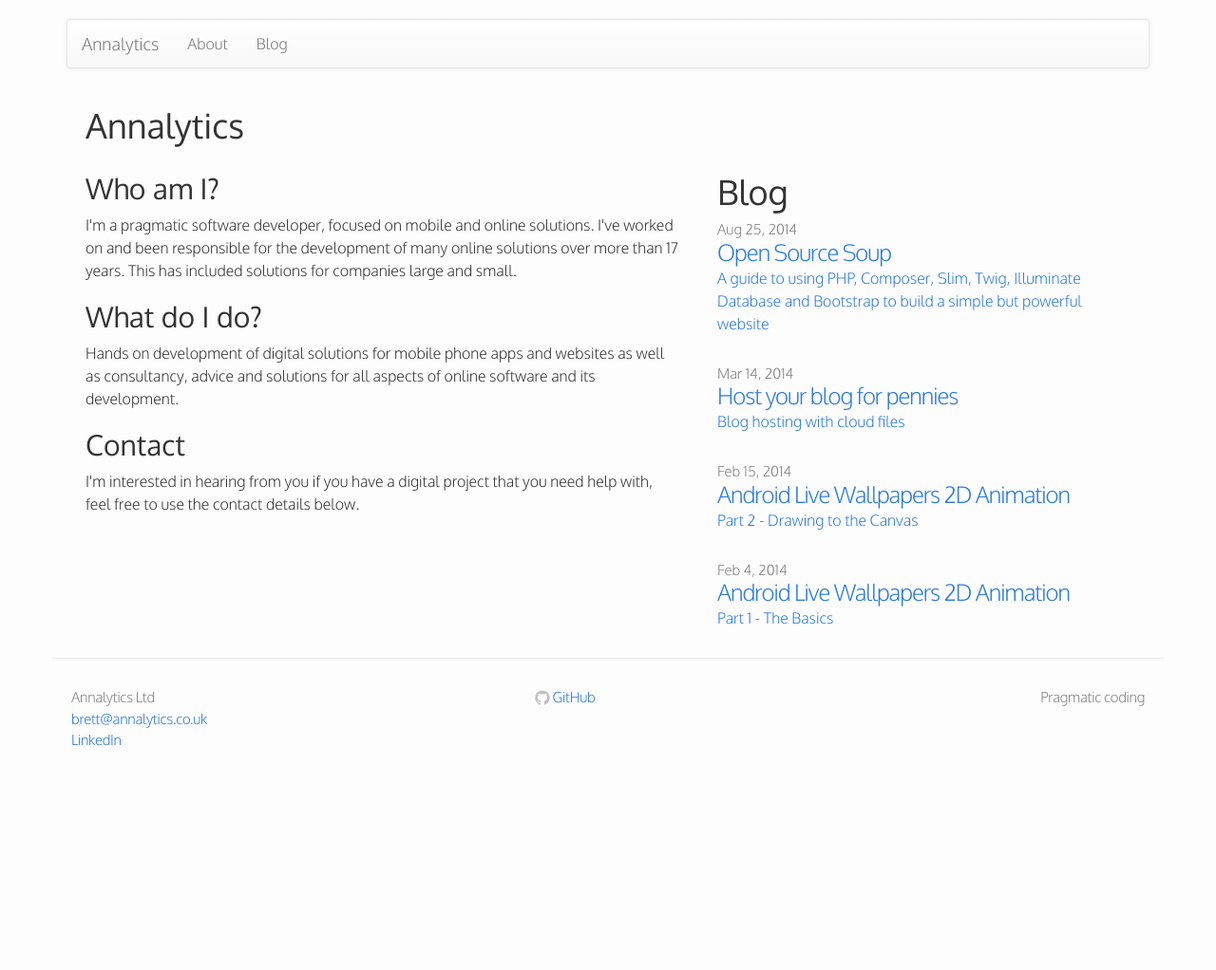
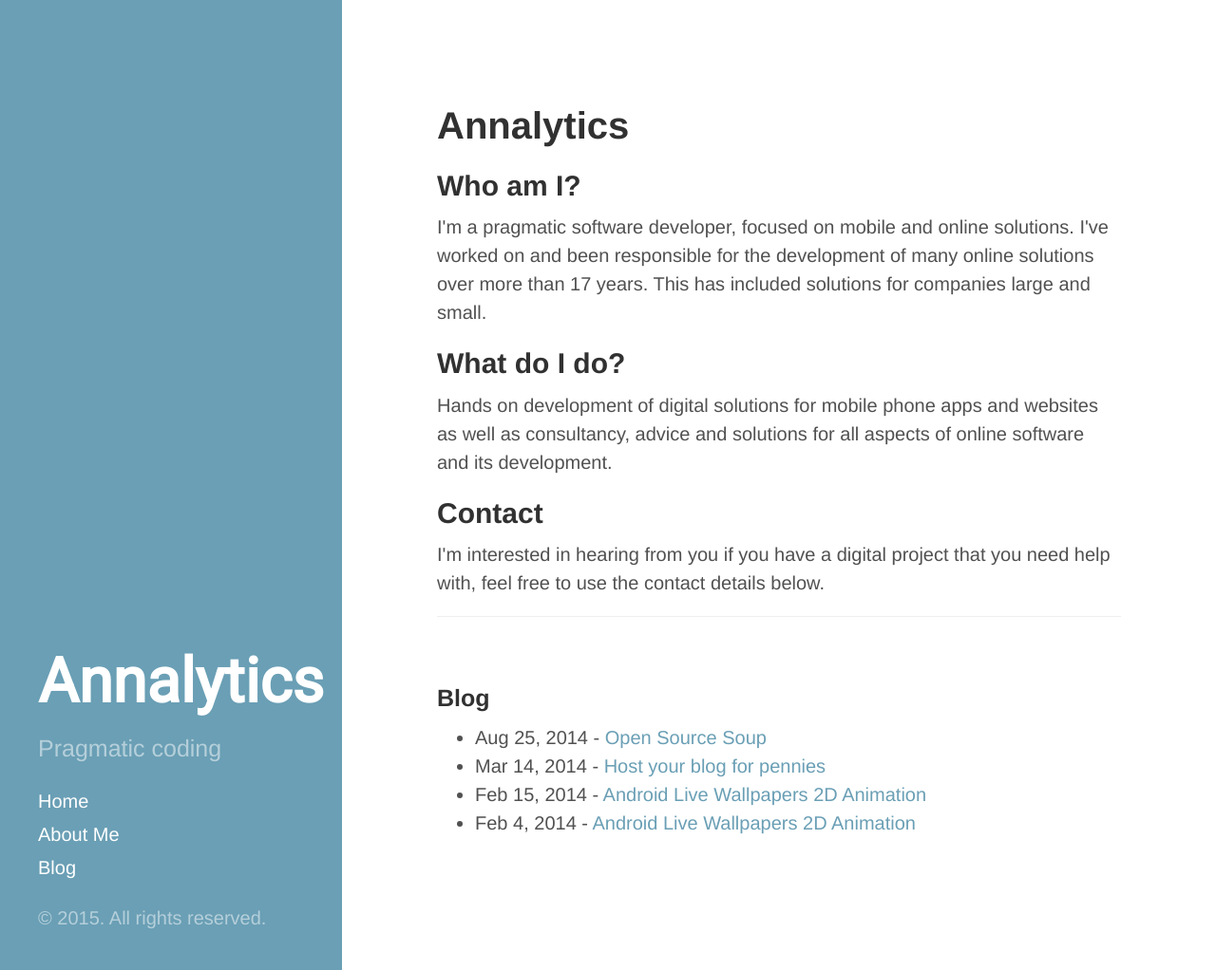
Before and after one commit to brettwold/brettwold.github.io, a Jekyll site: the page built from index.html, in a window 1280 px wide and 1022 px high. Shown: the whole window at 95% size. Built offline with Jekyll 4.4.1, drawn with Linux system fonts in a browser that asks for light colours; nearby versions of some CDN libraries.

Commit message:
Hyde updates

```diff
--- a/_includes/head.html
+++ b/_includes/head.html
@@ -1,17 +1,22 @@
 <head>
-    <meta charset="utf-8">
-    <meta http-equiv="X-UA-Compatible" content="IE=edge">
-    <title>{% if page.title %}{{ page.title }}{% else %}{{ site.title }}{% endif %}</title>
-    <meta name="viewport" content="width=device-width">
-    <meta name="description" content="{{ site.description }}">
-    <link rel="canonical" href="{{ page.url | replace:'index.html','' | prepend: site.baseurl | prepend: site.url }}">
+  <link href="http://gmpg.org/xfn/11" rel="profile">
+  <meta http-equiv="X-UA-Compatible" content="IE=edge">
+  <meta http-equiv="content-type" content="text/html; charset=utf-8">
 
+  <meta name="viewport" content="width=device-width, initial-scale=1.0, maximum-scale=1">
 
-	<link rel="stylesheet" href="//netdna.bootstrapcdn.com/bootstrap/3.1.1/css/bootstrap.min.css">
-	<link rel="stylesheet" href="//netdna.bootstrapcdn.com/bootstrap/3.1.1/css/bootstrap-theme.min.css">
-    <link rel="stylesheet" href="http://fonts.googleapis.com/css?family=Oxygen:400,700,300" type="text/css">
-    <link rel="stylesheet" href="{{ "/css/main.css" | prepend: site.baseurl }}">
+  <title>
+    {% if page.title == "Home" %}
+      {{ site.title }} &middot; {{ site.tagline }}
+    {% else %}
+      {{ page.title }} &middot; {{ site.title }}
+    {% endif %}
+  </title>
 
-    <script src="//ajax.googleapis.com/ajax/libs/jquery/1.11.0/jquery.min.js"></script>
-	<script src="//netdna.bootstrapcdn.com/bootstrap/3.1.1/js/bootstrap.min.js"></script>
+  <link rel="stylesheet" href="{{ site.baseurl }}/public/css/poole.css">
+  <link rel="stylesheet" href="{{ site.baseurl }}/public/css/syntax.css">
+  <link rel="stylesheet" href="{{ site.baseurl }}/public/css/hyde.css">
+  <link href='http://fonts.googleapis.com/css?family=Roboto' rel='stylesheet' type='text/css'>
+  <link rel="apple-touch-icon-precomposed" sizes="144x144" href="{{ site.baseurl }}/public/apple-touch-icon-144-precomposed.png">
+  <link rel="shortcut icon" href="{{ site.baseurl }}/public/favicon.ico">
 </head>
--- a/_layouts/default.html
+++ b/_layouts/default.html
@@ -1,17 +1,15 @@
 <!DOCTYPE html>
-<html lang="en">
+<html lang="en-us">
 
   {% include head.html %}
 
-    <body>
-    <div class="container">
-	    {% include header.html %}
+  <body class="theme-base-0d">
 
-	    <div class="page-content">
-	      {{ content }}
-	    </div>
-	</div>
+    {% include sidebar.html %}
 
-	{% include footer.html %}
-    </body>
+    <div class="content container">
+      {{ content }}
+    </div>
+
+  </body>
 </html>
--- a/about.html
+++ b/about.html
@@ -6,7 +6,7 @@ permalink: /about/
 onmenu: true
 ---
 
-  <div class="col-md-12">
+  <div>
     <p>I am a web and mobile application developer. I have been working in software for over 17 years and have worked on a variety of online and mobile projects for all sizes of company. I have a broad understanding of the technology and vendors of cloud based services/applications and can provide advice and implementation of new deployments to the cloud. I can provide advice and consultancy on digital strategy and have experience creating business cases for digital projects.</p>
     <p>I am especially interested in projects involving the development of applications for Android.</p>
 
--- a/css/main.css
+++ /dev/null
@@ -1,303 +0,0 @@
-/* Base */
-/* ----------------------------------------------------------*/
-
-* {
-  margin: 0;
-  padding: 0;
-}
-
-html, body { height: 100%; padding: 10px 0; }
-
-body {
-  font-family: 'Oxygen', sans-serif;
-  font-size: 16px;
-  line-height: 1.5;
-  font-weight: 300;
-  background-color: #fdfdfd;
-}
-
-a         { color: #2a7ae2; text-decoration: none; }
-a:hover   { color: #000; text-decoration: underline; }
-a:visited { color: #205caa; }
-
-
-.site-footer {
-  border-top: 1px solid #e8e8e8;
-  padding: 30px 0;
-}
-
-.footer-heading {
-  font-size: 18px;
-  font-weight: 300;
-  letter-spacing: -.5px;
-  margin-bottom: 15px;
-}
-
-.site-footer .column { float: left; margin-bottom: 15px; }
-.site-footer ul { list-style: none; }
-.site-footer li, .site-footer p { font-size: 15px; letter-spacing: -.3px; color: #828282; }
-
-.github-icon-svg,
-.twitter-icon-svg {
-  display: inline-block;
-  width: 16px;
-  height: 16px;
-  position: relative;
-  top: 3px;
-}
-
-
-/* Page Content styles */
-/* ----------------------------------------------------------*/
-
-.page-content {
-  background-color: #fff;
-}
-
-
-/* Home styles */
-/* ----------------------------------------------------------*/
-
-.home h1 { margin-bottom: 25px; }
-
-.posts { list-style-type: none; }
-
-.posts li { margin-bottom: 30px; }
-
-.posts .post-link {
-  font-size: 24px;
-  letter-spacing: -1px;
-  line-height: 1;
-}
-
-.posts .post-date {
-  display: block;
-  font-size: 15px;
-  color: #818181;
-}
-
-
-/* Post styles */
-/* ----------------------------------------------------------*/
-
-.post-header { margin: 10px 0 30px; }
-
-.post-header h1 {
-  font-size: 42px;
-  letter-spacing: -1.75px;
-  line-height: 1;
-  font-weight: 300;
-}
-
-.post-header .meta {
-  font-size: 15px;
-  color: #818181;
-  margin-top: 5px;
-}
-
-.post-content { margin: 0 0 30px; }
-.post-content > * { margin: 20px 0; }
-.post-content h1,
-.post-content h2,
-.post-content h3,
-.post-content h4,
-.post-content h5,
-.post-content h6 {
-  line-height: 1;
-  font-weight: 300;
-  margin: 40px 0 20px;
-}
-.post-content h2 { font-size: 32px; letter-spacing: -1.25px; }
-.post-content h3 { font-size: 26px; letter-spacing: -1px; }
-.post-content h4 { font-size: 20px; letter-spacing: -1px; }
-
-.post-content blockquote {
-  border-left: 4px solid #e8e8e8;
-  padding-left: 20px;
-  font-size: 18px;
-  opacity: .6;
-  letter-spacing: -1px;
-  font-style: italic;
-  margin: 30px 0;
-}
-
-.post-content ul,
-.post-content ol { padding-left: 20px; }
-
-.post pre,
-.post code {
-  border: 1px solid #d5d5e9;
-  background-color: #eef;
-  -webkit-border-radius: 3px;
-  -moz-border-radius: 3px;
-  border-radius: 3px;
-  font-size: 15px;
-}
-
-.post ul,
-.post ol { margin-left: 1.35em; }
-
-.post pre code { border: none; }
-
-/* terminal */
-.post pre.terminal {
-  border: 1px solid #000;
-  background-color: #333;
-  color: #FFF;
-  -webkit-border-radius: 3px;
-  -moz-border-radius: 3px;
-  border-radius: 3px;
-}
-
-.post pre.terminal code { background-color: #333; }
-
-/* Syntax highlighting styles */
-/* ----------------------------------------------------------*/
-
-.highlight  { background: #ffffff; }
-.highlight .c { color: #999988; font-style: italic } /* Comment */
-.highlight .err { color: #a61717; background-color: #e3d2d2 } /* Error */
-.highlight .k { font-weight: bold } /* Keyword */
-.highlight .o { font-weight: bold } /* Operator */
-.highlight .cm { color: #999988; font-style: italic } /* Comment.Multiline */
-.highlight .cp { color: #999999; font-weight: bold } /* Comment.Preproc */
-.highlight .c1 { color: #999988; font-style: italic } /* Comment.Single */
-.highlight .cs { color: #999999; font-weight: bold; font-style: italic } /* Comment.Special */
-.highlight .gd { color: #000000; background-color: #ffdddd } /* Generic.Deleted */
-.highlight .gd .x { color: #000000; background-color: #ffaaaa } /* Generic.Deleted.Specific */
-.highlight .ge { font-style: italic } /* Generic.Emph */
-.highlight .gr { color: #aa0000 } /* Generic.Error */
-.highlight .gh { color: #999999 } /* Generic.Heading */
-.highlight .gi { color: #000000; background-color: #ddffdd } /* Generic.Inserted */
-.highlight .gi .x { color: #000000; background-color: #aaffaa } /* Generic.Inserted.Specific */
-.highlight .go { color: #888888 } /* Generic.Output */
-.highlight .gp { color: #555555 } /* Generic.Prompt */
-.highlight .gs { font-weight: bold } /* Generic.Strong */
-.highlight .gu { color: #aaaaaa } /* Generic.Subheading */
-.highlight .gt { color: #aa0000 } /* Generic.Traceback */
-.highlight .kc { font-weight: bold } /* Keyword.Constant */
-.highlight .kd { font-weight: bold } /* Keyword.Declaration */
-.highlight .kp { font-weight: bold } /* Keyword.Pseudo */
-.highlight .kr { font-weight: bold } /* Keyword.Reserved */
-.highlight .kt { color: #445588; font-weight: bold } /* Keyword.Type */
-.highlight .m { color: #009999 } /* Literal.Number */
-.highlight .s { color: #d14 } /* Literal.String */
-.highlight .na { color: #008080 } /* Name.Attribute */
-.highlight .nb { color: #0086B3 } /* Name.Builtin */
-.highlight .nc { color: #445588; font-weight: bold } /* Name.Class */
-.highlight .no { color: #008080 } /* Name.Constant */
-.highlight .ni { color: #800080 } /* Name.Entity */
-.highlight .ne { color: #990000; font-weight: bold } /* Name.Exception */
-.highlight .nf { color: #990000; font-weight: bold } /* Name.Function */
-.highlight .nn { color: #555555 } /* Name.Namespace */
-.highlight .nt { color: #000080 } /* Name.Tag */
-.highlight .nv { color: #008080 } /* Name.Variable */
-.highlight .ow { font-weight: bold } /* Operator.Word */
-.highlight .w { color: #bbbbbb } /* Text.Whitespace */
-.highlight .mf { color: #009999 } /* Literal.Number.Float */
-.highlight .mh { color: #009999 } /* Literal.Number.Hex */
-.highlight .mi { color: #009999 } /* Literal.Number.Integer */
-.highlight .mo { color: #009999 } /* Literal.Number.Oct */
-.highlight .sb { color: #d14 } /* Literal.String.Backtick */
-.highlight .sc { color: #d14 } /* Literal.String.Char */
-.highlight .sd { color: #d14 } /* Literal.String.Doc */
-.highlight .s2 { color: #d14 } /* Literal.String.Double */
-.highlight .se { color: #d14 } /* Literal.String.Escape */
-.highlight .sh { color: #d14 } /* Literal.String.Heredoc */
-.highlight .si { color: #d14 } /* Literal.String.Interpol */
-.highlight .sx { color: #d14 } /* Literal.String.Other */
-.highlight .sr { color: #009926 } /* Literal.String.Regex */
-.highlight .s1 { color: #d14 } /* Literal.String.Single */
-.highlight .ss { color: #990073 } /* Literal.String.Symbol */
-.highlight .bp { color: #999999 } /* Name.Builtin.Pseudo */
-.highlight .vc { color: #008080 } /* Name.Variable.Class */
-.highlight .vg { color: #008080 } /* Name.Variable.Global */
-.highlight .vi { color: #008080 } /* Name.Variable.Instance */
-.highlight .il { color: #009999 } /* Literal.Number.Integer.Long */
-
-
-.container [class^="col-md"] { padding: 0 20px; }
-
-/* media queries */
-/* ----------------------------------------------------------*/
-
-
-@media screen and (max-width: 750px) {
-
-  .footer-col-1 { width: 50%; }
-
-  .footer-col-2 {
-    width: 45%; /*fallback*/
-    width: -webkit-calc(50% - 10px);
-    width: -moz-calc(50% - 10px);
-    width: -o-calc(50% - 10px);
-    width: calc(50% - 10px);
-    margin-right: 0;
-  }
-
-  .site-footer .column.footer-col-3 {
-    width: auto;
-    float: none;
-    clear: both;
-  }
-
-}
-
-@media screen and (max-width: 600px) {
-
-  .wrap { padding: 0 12px; }
-
-  .site-nav {
-    position: fixed;
-    z-index: 10;
-    top: 14px; right: 8px;
-    background-color: white;
-    -webkit-border-radius: 5px;
-    -moz-border-radius: 5px;
-    border-radius: 5px;
-    border: 1px solid #e8e8e8;
-  }
-
-  .site-nav .menu-icon {
-    display: block;
-    font-size: 24px;
-    color: #505050;
-    float: right;
-    width: 36px;
-    text-align: center;
-    line-height: 36px;
-  }
-
-  .site-nav .menu-icon svg { width: 18px; height: 16px; }
-
-  .site-nav .trigger {
-    clear: both;
-    margin-bottom: 5px;
-    display: none;
-  }
-
-  .site-nav:hover .trigger { display: block; }
-
-  .site-nav .page-link {
-    display: block;
-    text-align: right;
-    line-height: 1.25;
-    padding: 5px 10px;
-    margin: 0;
-  }
-
-  .post-header h1 { font-size: 36px; }
-  .post-content h2 { font-size: 28px; }
-  .post-content h3 { font-size: 22px; }
-  .post-content h4 { font-size: 18px; }
-  .post-content blockquote { padding-left: 10px; }
-  .post-content ul,
-  .post-content ol { padding-left: 10px; }
-
-  .site-footer .column {
-    float: none;
-    clear: both;
-    width: auto;
-    margin: 0 0 15px; }
-
-}
--- a/index.html
+++ b/index.html
@@ -4,10 +4,10 @@ title: Annalytics
 menutitle: Annalytics
 ---
 
-  <div class="col-md-12">
+  <div>
     <h1>Annalytics</h1>
   </div>
-  <div class="col-md-7">
+  <div>
     <h2>Who am I?</h2>
     <p>I'm a pragmatic software developer, focused on mobile and online solutions. I've worked on and been responsible for the development of many online solutions over more than 17 years. This has included solutions for companies large and small.</p>
 
@@ -18,18 +18,17 @@ menutitle: Annalytics
     <p>I'm interested in hearing from you if you have a digital project that you need help with, feel free to use the contact details below.</p>
 
   </div>
-  <div class="col-md-5">
+  <div class="related">
 
-    <h1>Blog</h1>
+    <h3>Blog</h3>
 
-    <ul class="posts">
-      {% for post in site.posts %}
-        <li>
-          <span class="post-date">{{ post.date | date: "%b %-d, %Y" }}</span>
-          <a class="post-link" href="{{ post.url | prepend: site.baseurl }}">{{ post.title }}</a><br/>
-          <a class="post-link-subtitle" href="{{ post.url | prepend: site.baseurl }}">{{ post.subtitle }}</a>
-        </li>
-      {% endfor %}
+    <ul>
+    {% for post in site.posts %}
+      <li>
+        {{ post.date | date: "%b %-d, %Y" }} -
+        <a class="post-link" href="{{ post.url | prepend: site.baseurl }}">{{ post.title }}</a>
+      </li>
+    {% endfor %}
     </ul>
 
     <!-- <p class="rss-subscribe">subscribe <a href="{{ "/feed.xml" | prepend: site.baseurl }}">via RSS</a></p> -->
```
Also changed, not shown: other parts of about.html (+2 -1 lines), _layouts/page.html (+3 -8 lines), _layouts/post.html (+19 -10 lines).
